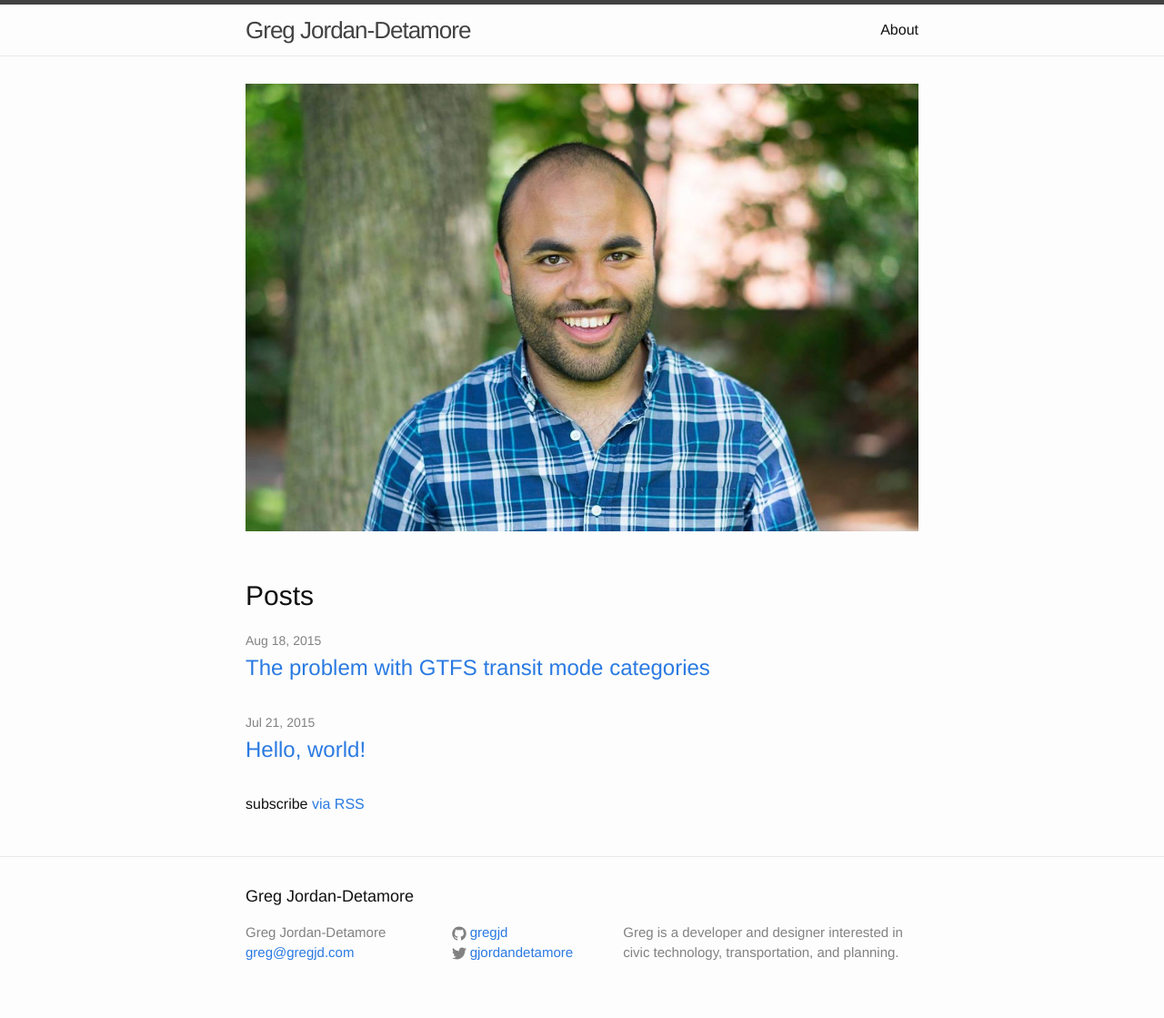
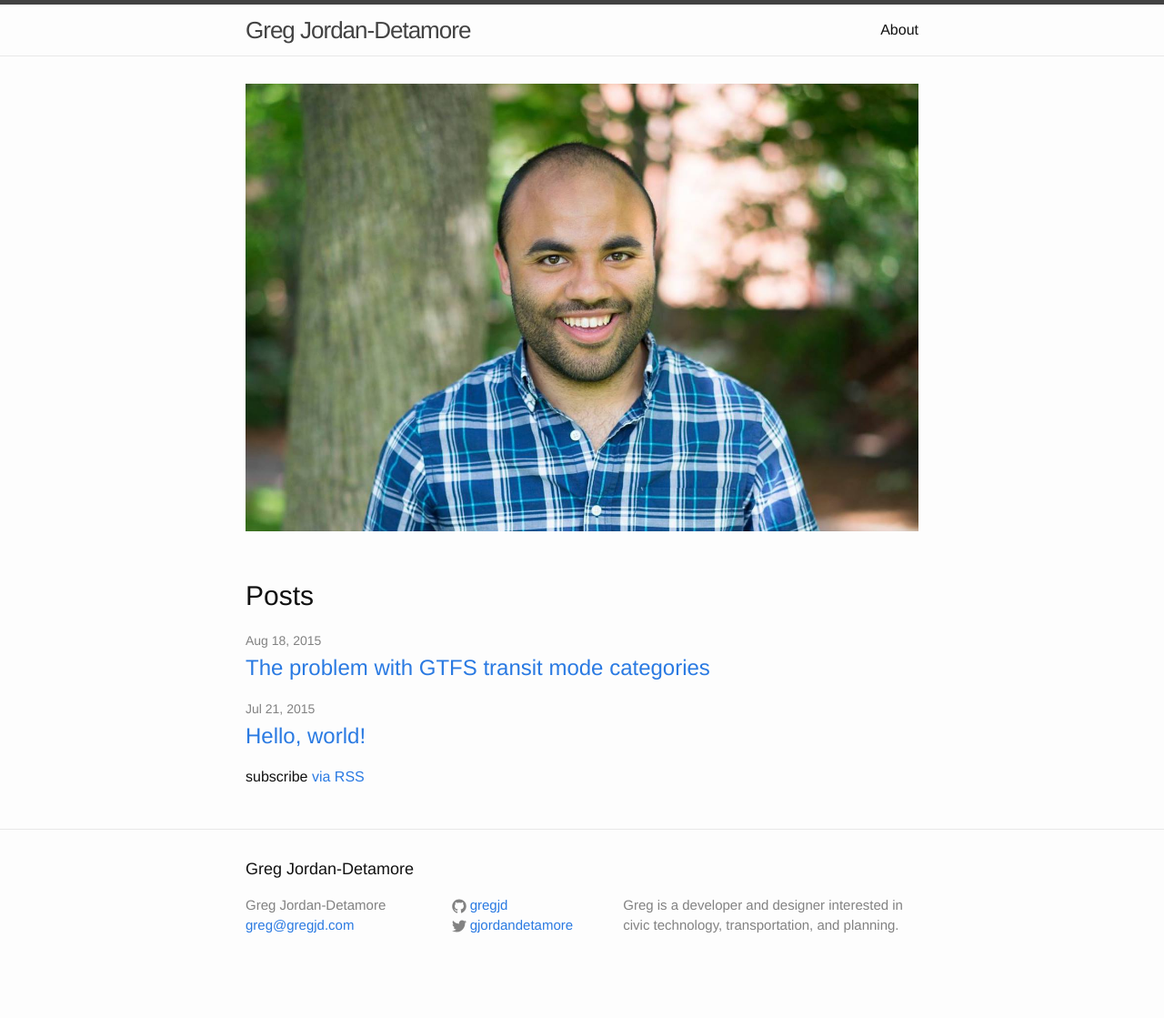
Before and after one commit to gregjd/gregjd.github.io, a Jekyll site: the page built from index.html, in a window 1280 px wide. Shown: the whole page at 91% size. Built offline with Jekyll 4.4.1, drawn with Linux system fonts in a browser that asks for light colours; Markdown is read by kramdown in place of the engine named in the settings; after the commit the page ends 1089 px from its top, so only the background shows below that.

Commit message:
Decrease margin-bottom on items in post-list
So that the list looks less space-y

```diff
--- a/_sass/_layout.scss
+++ b/_sass/_layout.scss
@@ -174,7 +174,8 @@
     list-style: none;
 
     > li {
-        margin-bottom: $spacing-unit;
+        /*margin-bottom: $spacing-unit;*/
+        margin-bottom: 15px;
     }
 }
 
```
